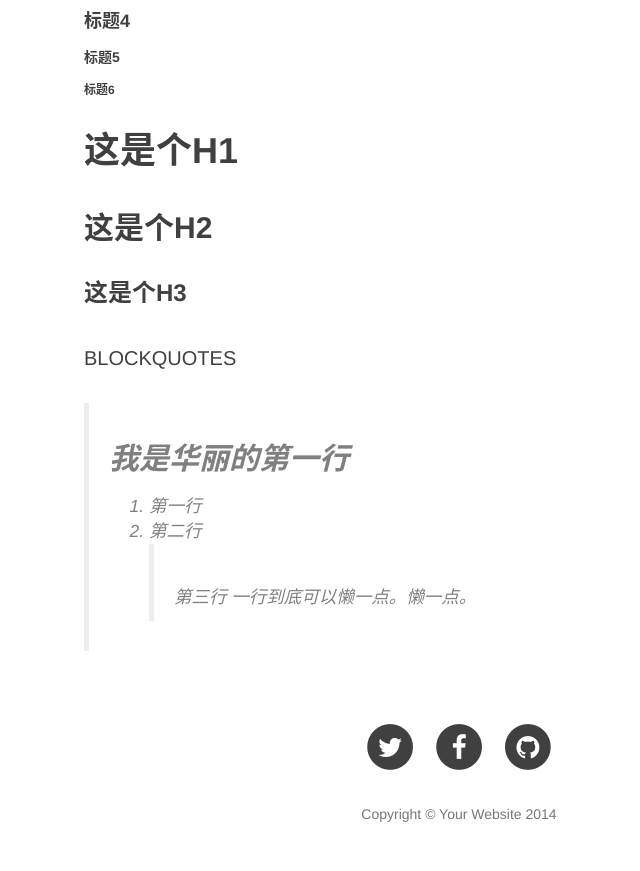
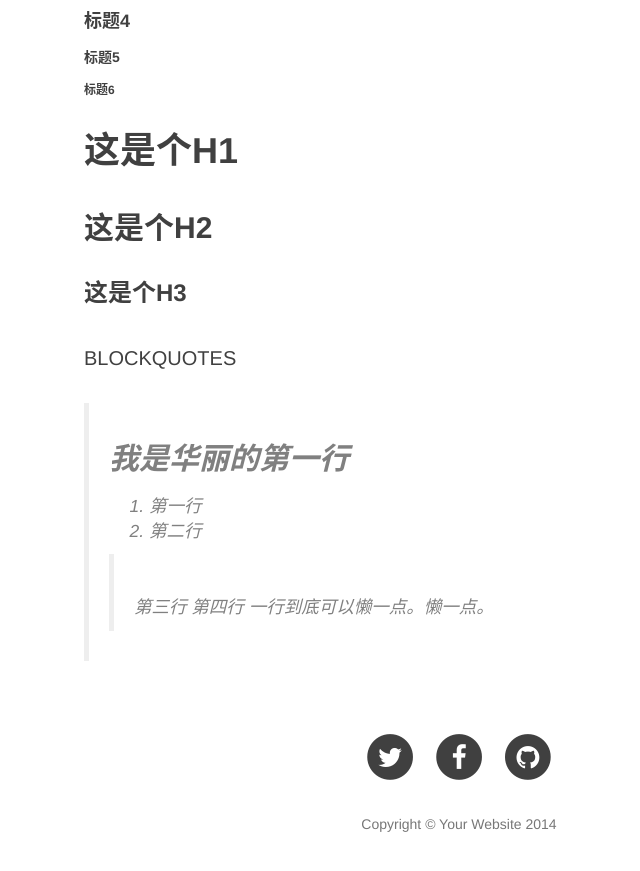
Before and after one commit to SimonAppBoy/SimonAppBoy.github.io, a Jekyll site: the page built from _posts/2015-11-09-use-jekyll.markdown, in a window 1280 px wide and 900 px high, scrolled down 1058 px. Shown: the top 871 px of the window, without its empty margins (181-821 px from the left). Built offline with Jekyll 4.4.1, drawn with Linux system fonts in a browser that asks for light colours; nearby versions of some CDN libraries.

Commit message:
add blockquota

```diff
--- a/_posts/2015-11-09-use-jekyll.markdown
+++ b/_posts/2015-11-09-use-jekyll.markdown
@@ -42,5 +42,7 @@ BLOCKQUOTES
 >
 > 1. 第一行
 > 2. 第二行
+>
 > > 第三行
+> > 第四行
 > 一行到底可以懒一点。懒一点。
```
